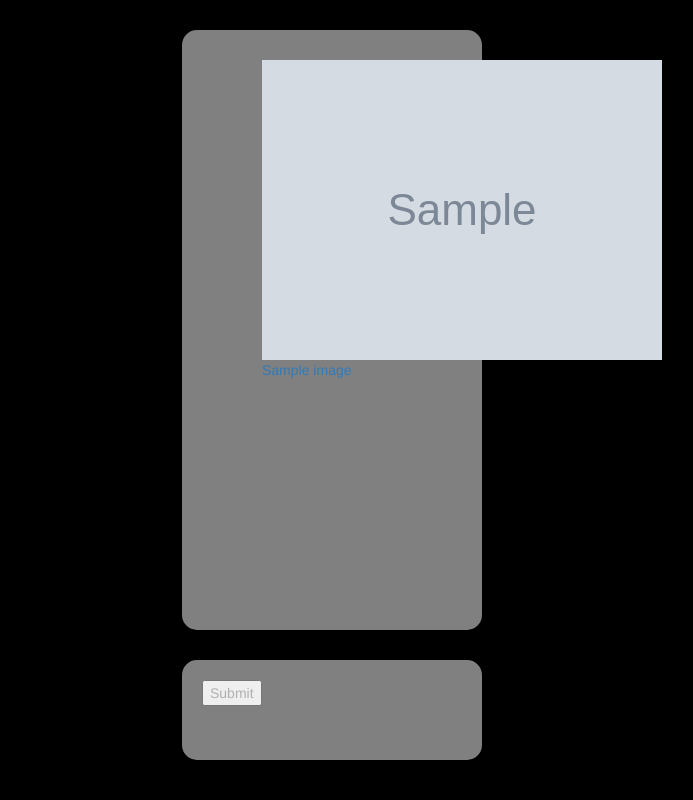
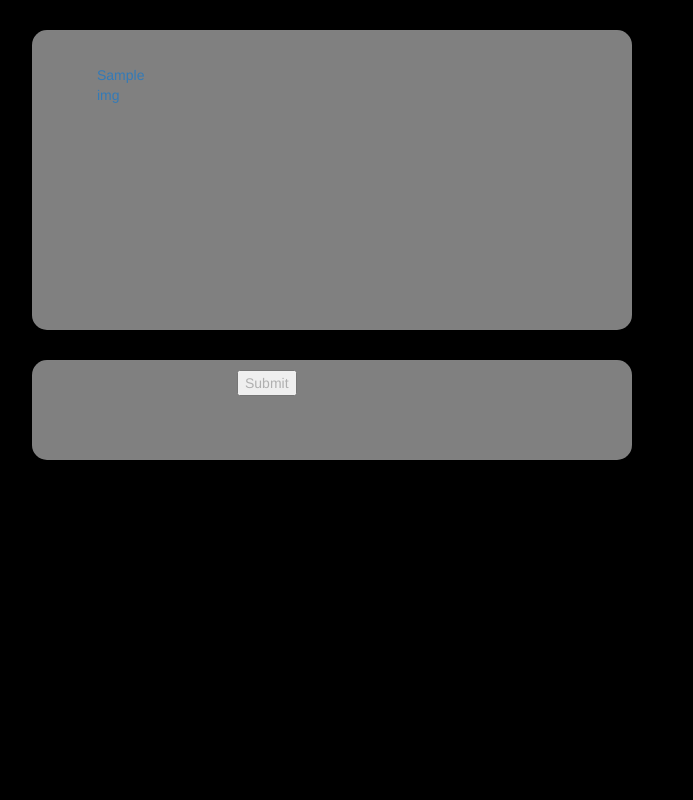
Before and after one commit to mcardillo55/imagesite, a Django app: template images/templates/home.html in a window 1280 px wide. Shown: the whole page, without its empty margins (308-1001 px from the left). Run offline with Django 3.2, Linux system fonts and the light colour scheme; tables that the repository leaves empty hold one stand-in row (values such as "Sample post"); the template is opened without the code that fills it: values that come from a table or form of the project are taken from there, most other values are stand-ins (such as "Sample title", 1, 10 or a date in 2020); grey boxes marked "Sample" are stand-in pictures; parts of the project's set-up code (start-up, migrations or seed data) failed here and were passed over; some libraries are stand-ins or nearby versions.

Commit message:
switched home page to display 4x2 grid of recent images

```diff
--- a/images/templates/home.html
+++ b/images/templates/home.html
@@ -2,14 +2,19 @@
 {% load thumbnail %}
 {% block content %}
 <body>
-    <div id="latest_imgs">
-        {% for img in latest_imgs %}
-        <a href="{{ img.img_hash }}">
-        <div class="image" width="100px" height="100px">
-            <img src="{% thumbnail img.file 100x100 crop upscale %}">
-            {{img.title}}
-        </div>
-        </a>
+    <div class="container" id="latest_imgs">
+        {% for group in latest_imgs %}
+            <div class="row">
+                {% for img in group %}
+                    <a href="{{ img.img_hash }}">
+                    <div class="image col-xs-1 text-center">
+                        <img src="{% thumbnail img.file 100x100 crop upscale %}"><p>
+                        {{img.title}}
+                    </div>
+                    </a>
+                    <div class="col-xs-1"></div>
+                {% endfor %}
+            </div>
         {% endfor %}
     </div>
 
--- a/images/views.py
+++ b/images/views.py
@@ -17,7 +17,8 @@ def home(request):
     if request.method == 'POST':
         submit(request)
     form = UploadImageForm()
-    latest_imgs = Image.objects.all().order_by('-created_at')[:5]
+    latest_imgs_objs = Image.objects.all().order_by('-created_at')
+    latest_imgs = [latest_imgs_objs[:4], latest_imgs_objs[4:8]]
     return render(request, 'home.html', {'latest_imgs': latest_imgs, 'form': form})
 
 def submit(request):
--- a/static/my.css
+++ b/static/my.css
@@ -6,22 +6,21 @@ body {
 #latest_imgs {
     border-radius: 15px;
     background-color: gray;
-    width: 300px;
-    height: 600px;
+    width: 600px;
+    height: 300px;
     margin: 30px auto;
-    padding: 30px 80px;
-
+    padding-left: 50px;
 }
 
 #submit_new {
     border-radius: 15px;
     background-color: gray;
-    width: 300px;
+    width: 600px;
     height: 100px;
     margin: 30px auto;
-    padding: 20px;
+    padding: 10px 205px;
 }
 
 .image {
-    margin-bottom: 10px;
+    margin: 15px 15px 0px 15px;
 }
```
